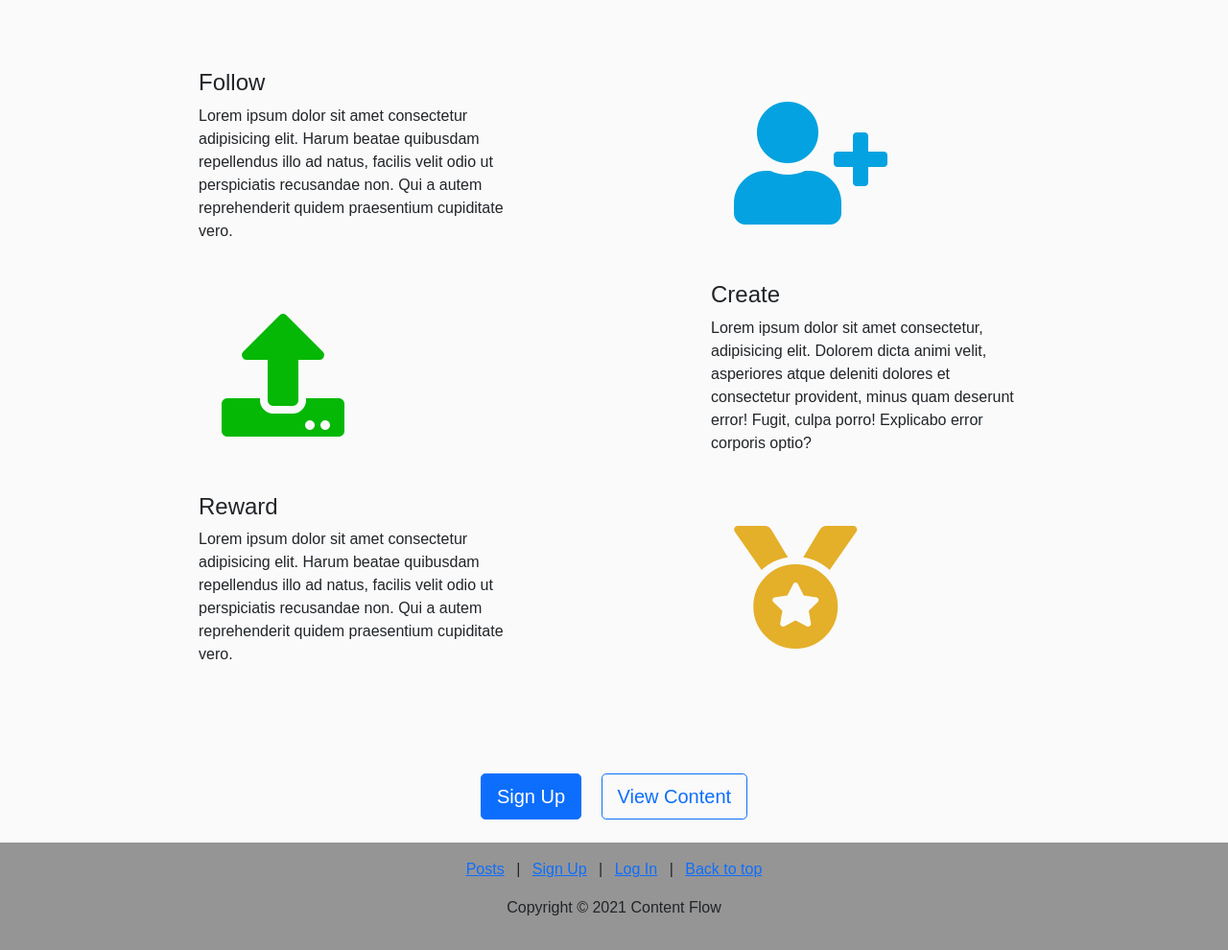
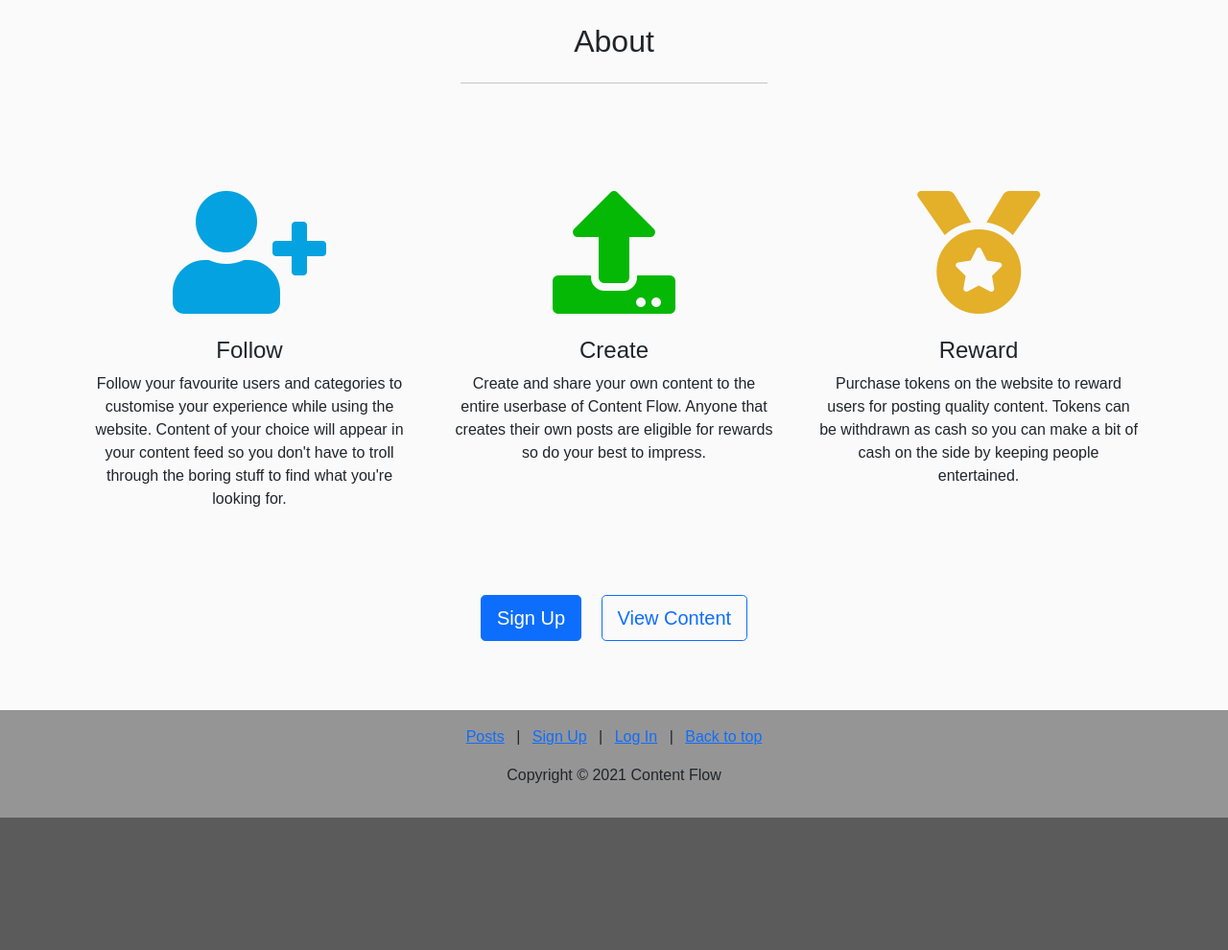
Before and after one commit to shaneoh10/content-flow-ms4, a Django app: template home/templates/home/index.html in a window 1280 px wide. Shown: the part 816-1806 px from the top of the page at 96% size. After the commit the page ends 1668 px from the top, so only its background shows below. Run offline with Django 3.2, Linux system fonts and the light colour scheme; the template is opened without the code that fills it, so the values that code supplies are empty.

Commit message:
feat: Add about section content to homepage

```diff
--- a/home/templates/home/index.html
+++ b/home/templates/home/index.html
@@ -16,11 +16,15 @@
                     </div>
                     <div class="col-12 col-md-6 mx-auto my-auto">
                         <h1 class="text-light">The Latest Content <br> Right Now</h1>
-                        <a href="{% url 'account_signup' %}" class="btn btn-lg btn-primary mx-1 mt-4">Sign Up</a>
+                        {% if not user.is_authenticated %}
+                            <a href="{% url 'account_signup' %}" class="btn btn-lg btn-primary mx-1 mt-4">Sign Up</a>
+                        {% endif %}
                         <a href="#about" class="btn btn-lg btn-outline-primary mx-1 mt-4">Learn More</a>
-                        <p class="text-light mt-3">Already have an account?<a href="#" data-bs-toggle="modal"
-                                data-bs-target="#LoginModal">Log In.</a>
-                        </p>
+                        {% if not user.is_authenticated %}
+                            <p class="text-light mt-3">Already have an account?<a href="#" data-bs-toggle="modal"
+                                    data-bs-target="#LoginModal">Log In.</a>
+                            </p>
+                        {% endif %}
                     </div>
                 </div>
             </div>
@@ -28,45 +32,36 @@
     </section>
 
     <section id="about">
-        <div class="container pt-5 pb-5 text-center text-md-start">
-                <div class="row m-4">
-                    <div class="col-12 col-md-4 mx-auto my-auto">
-                        <h4>Follow</h4>
-                        <p>Lorem ipsum dolor sit amet consectetur adipisicing elit. Harum beatae quibusdam repellendus illo
-                            ad natus, facilis velit odio ut perspiciatis recusandae non. Qui a autem reprehenderit quidem
-                            praesentium cupiditate vero.</p>
-                    </div>
-                    <div class="col-12 col-md-4 mx-auto my-auto">
-                        <i class="fas fa-user-plus p-4"></i>
-                    </div>
+        <h2 class="text-center my-4">About</h2>
+        <hr class="w-25 mx-auto">
+        <div class="container pt-5 pb-5">
+            <div class="row">
+                <div class="col-12 col-md-4 text-center p-4">
+                    <i class="fas fa-user-plus p-4"></i>
+                    <h4>Follow</h4>
+                    <p>Follow your favourite users and categories to customise your experience while using the website.
+                        Content of your choice will appear in your content feed so you don't have to troll through the
+                        boring stuff to find what you're looking for.</p>
                 </div>
-                <div class="row m-4">
-                    <div class="col-12 col-md-4 mx-auto my-auto">
-                        <i class="fas fa-upload p-4"></i>
-                    </div>
-                    <div class="col-12 col-md-4 mx-auto my-auto">
-                        <h4>Create</h4>
-                        <p>Lorem ipsum dolor sit amet consectetur, adipisicing elit. Dolorem dicta animi velit, asperiores
-                            atque deleniti dolores et consectetur provident, minus quam deserunt error! Fugit, culpa porro!
-                            Explicabo error corporis optio?</p>
-                    </div>
+                <div class="col-12 col-md-4 text-center p-4">
+                    <i class="fas fa-upload p-4"></i>
+                    <h4>Create</h4>
+                    <p>Create and share your own content to the entire userbase of Content Flow. Anyone that creates
+                        their own posts are eligible for rewards so do your best to impress.</p>
                 </div>
-                <div class="row m-4">
-                    <div class="col-12 col-md-4 mx-auto my-auto">
-                        <h4>Reward</h4>
-                        <p>Lorem ipsum dolor sit amet consectetur adipisicing elit. Harum beatae quibusdam repellendus illo
-                            ad natus, facilis velit odio ut perspiciatis recusandae non. Qui a autem reprehenderit quidem
-                            praesentium cupiditate vero.</p>
-                    </div>
-                    <div class="col-12 col-md-4 mx-auto my-auto">
-                        <i class="fas fa-medal p-4"></i>
-                    </div>
+                <div class="col-12 col-md-4 text-center p-4">
+                    <i class="fas fa-medal p-4"></i>
+                    <h4>Reward</h4>
+                    <p>Purchase tokens on the website to reward users for posting quality content. Tokens can be
+                        withdrawn as cash so you can make a bit of cash on the side by keeping people entertained.</p>
                 </div>
             </div>
-        </div>
-        <div class="mx-auto text-center">
-            <a href="{% url 'account_signup' %}" class="btn btn-lg btn-primary mx-2 my-4">Sign Up</a>
-            <a href="#" class="btn btn-lg btn-outline-primary mx-2 my-4">View Content</a>
+            <div class="mx-auto text-center mt-4">
+                {% if not user.is_authenticated %}
+                    <a href="{% url 'account_signup' %}" class="btn btn-lg btn-primary mx-2 my-4">Sign Up</a>
+                {% endif %}
+                <a href="#" class="btn btn-lg btn-outline-primary mx-2 my-4">View Content</a>
+            </div>
         </div>
     </section>
 
```
